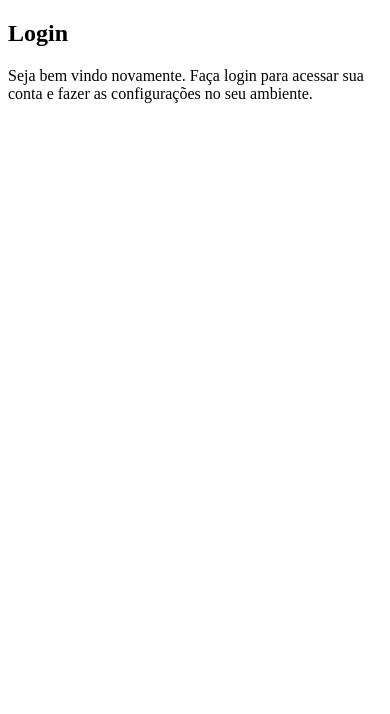
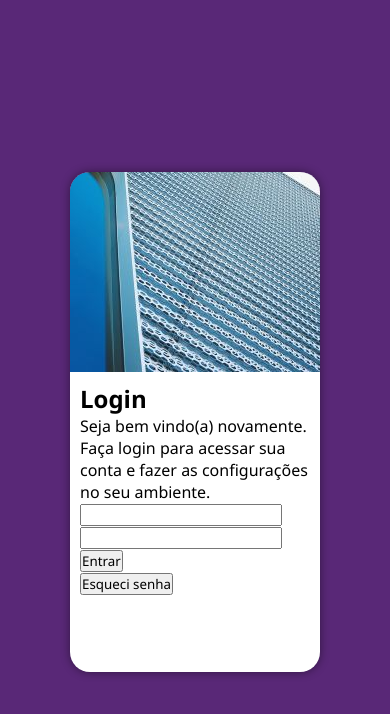
Before and after one commit to Leonel-p-a/projeto-login, a plain HTML site: page index.html in a window 390 px wide. Drawn offline with Linux system fonts and the light colour scheme.

Commit message:
atualização do mobile first

```diff
--- a/estilos/style.css
+++ b/estilos/style.css
@@ -1 +1,48 @@
 @charset "UTF-8";
+
+/* Versão para dispositivos Mobile */
+
+* {
+    margin: 0;
+    padding: 0;
+    box-sizing: border-box;
+    font-family: 'Segoe UI', Tahoma, Geneva, Verdana, sans-serif;
+}
+
+body, html {
+    background-color: rgb(89, 40, 119);
+    height: 100vh;
+    width: 100vw;
+}
+
+main {
+    height: 100vh;
+    width: 100vw;
+    position: relative;
+}
+
+section#login {
+    position: absolute;
+    top: 50%;
+    left: 50%;
+    transform: translate(-50%, -50%);
+    overflow: hidden;
+    background-color: white;
+    width: 250px;
+    height: 500px;
+    border-radius: 20px;
+    box-shadow: 0px 0px 10px rgba(0, 0, 0, 0.450);
+}
+
+section#login > div#imagem {
+    display: block;
+    background: rgb(89, 40, 119) url(../imagens/metal-pq.jpg) no-repeat;
+    background-size: cover;
+    background-position: left bottom;
+    height: 200px;
+}
+
+div#formulario {
+    display: block;
+    padding: 10px;
+}
--- a/index.html
+++ b/index.html
@@ -11,13 +11,27 @@
     <main>
         <section id="login">
             <div id="imagem">
-
+                <!-- Aqui tem imagem nas CSS -->
             </div>
             <div id="formulario">
                 <h1>Login</h1>
-                <p>Seja bem vindo novamente. Faça login para acessar sua conta e fazer as configurações no seu ambiente.</p>
+                <p>Seja bem vindo(a) novamente. Faça login para acessar sua conta e fazer as configurações no seu ambiente.</p>
                 <form action="login.php" method="post">
+                    <div class="campo">
+                        <input type="email" name="email" id="email">
+                    </div>
 
+                    <div class="campo">
+                        <input type="password" name="senha" id="senha">
+                    </div>
+
+                    <div id="entrar">
+                        <button type="submit">Entrar</button>
+                    </div>
+
+                    <div id="recuperar-senha">
+                        <button>Esqueci senha</button>
+                    </div>
                 </form>
             </div>
         </section>
```
Also changed, not shown: imagens/metal-mobile.jpg (added).
